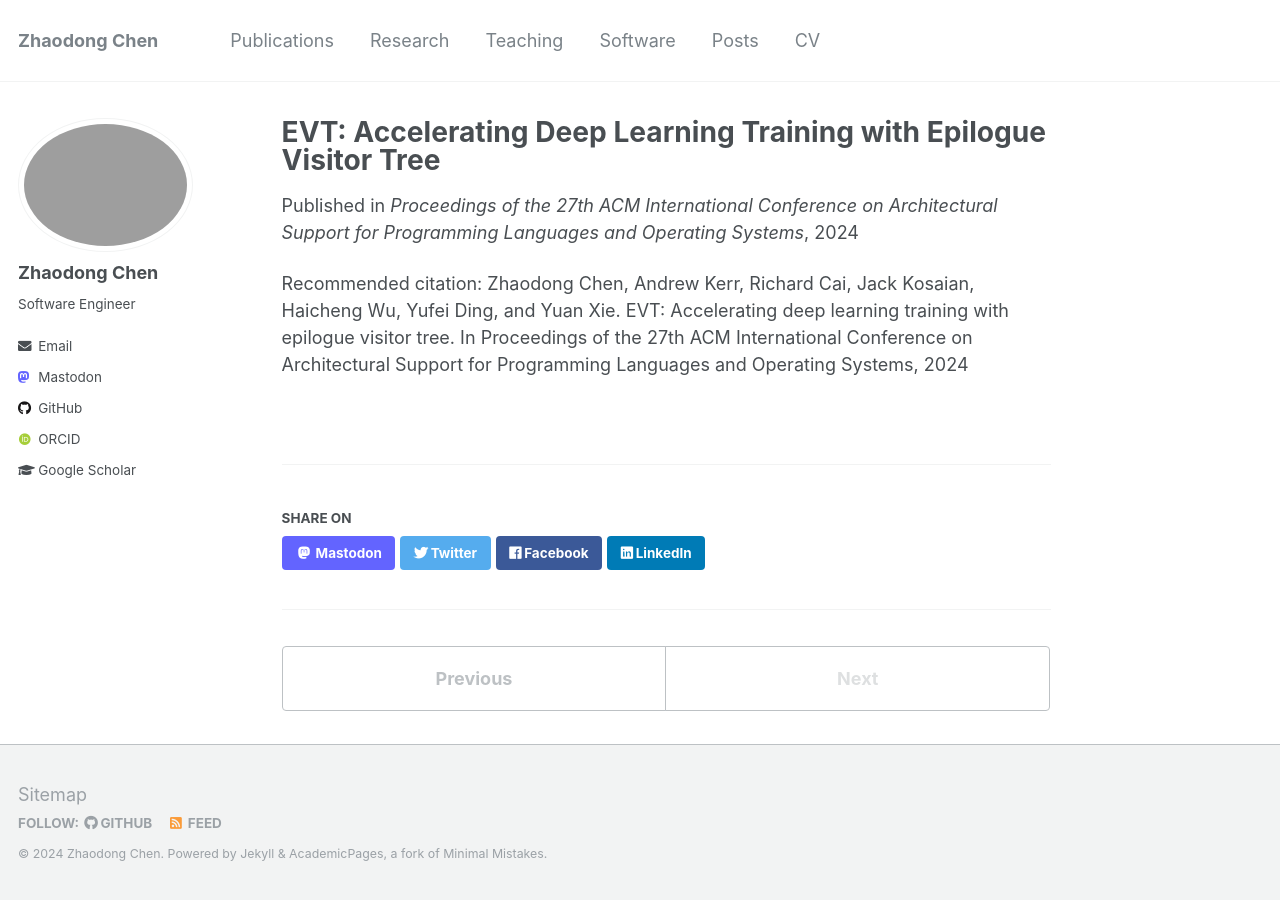
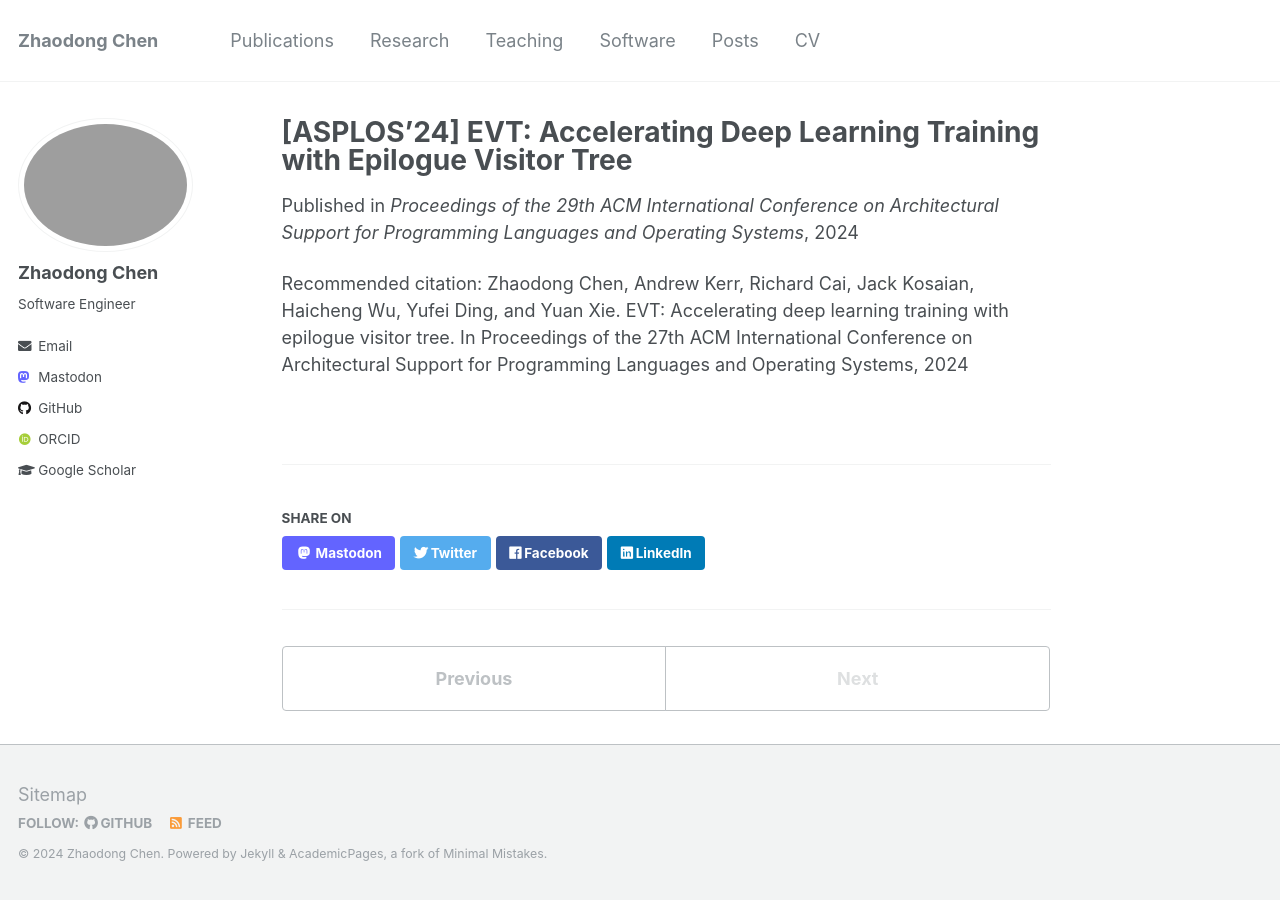
Before and after one commit to apuaaChen/zhaodong_chen, a Jekyll site: the page built from _publications/2024-ASPLOS.md, in a window 1280 px wide. Built offline with Jekyll 4.4.1, drawn with Linux system fonts in a browser that asks for light colours; some web fonts are replaced.

Commit message:
Update 2024-ASPLOS.md

```diff
--- a/_publications/2024-ASPLOS.md
+++ b/_publications/2024-ASPLOS.md
@@ -1,9 +1,9 @@
 ---
-title: "EVT: Accelerating Deep Learning Training with Epilogue Visitor Tree"
+title: "[ASPLOS'24] EVT: Accelerating Deep Learning Training with Epilogue Visitor Tree"
 collection: publications
 permalink: /publication/2024-ASPLOS
 date: 2024-05-01
-venue: 'Proceedings of the 27th ACM International Conference on Architectural Support for Programming Languages and Operating Systems'
+venue: 'Proceedings of the 29th ACM International Conference on Architectural Support for Programming Languages and Operating Systems'
 github: 'https://github.com/apuaaChen/EVT_AE'
 citation: " Zhaodong Chen, Andrew Kerr, Richard Cai, Jack Kosaian, Haicheng Wu, Yufei Ding, and Yuan Xie. EVT: Accelerating deep learning training with epilogue visitor tree. In Proceedings of the 27th ACM International Conference on Architectural Support for Programming Languages and Operating Systems, 2024"
 ---
```
